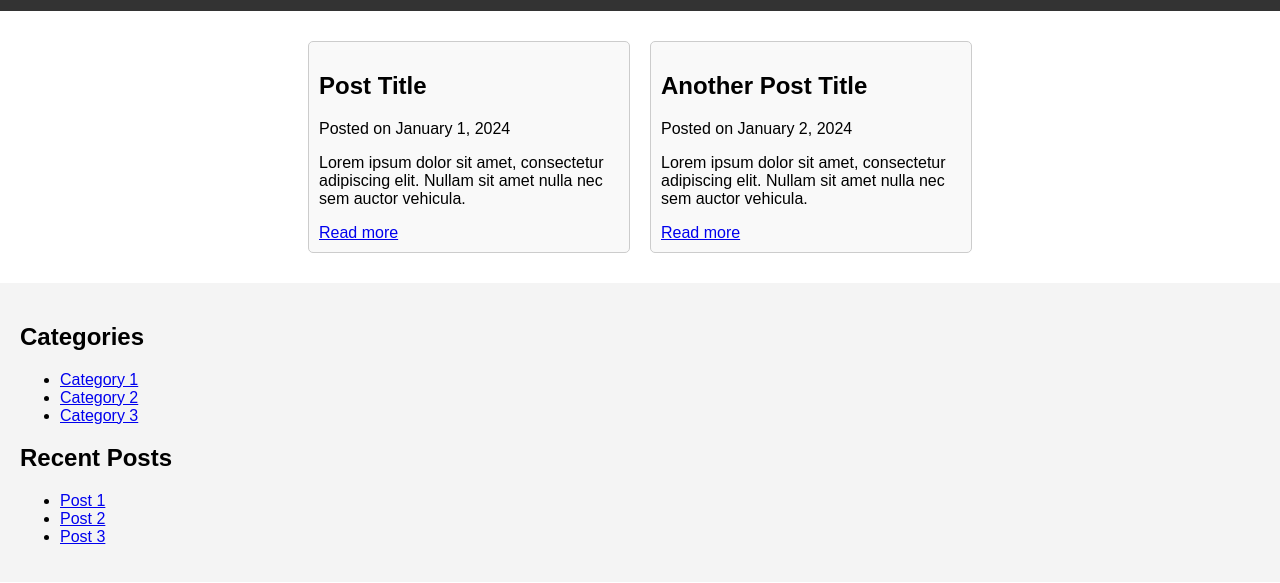
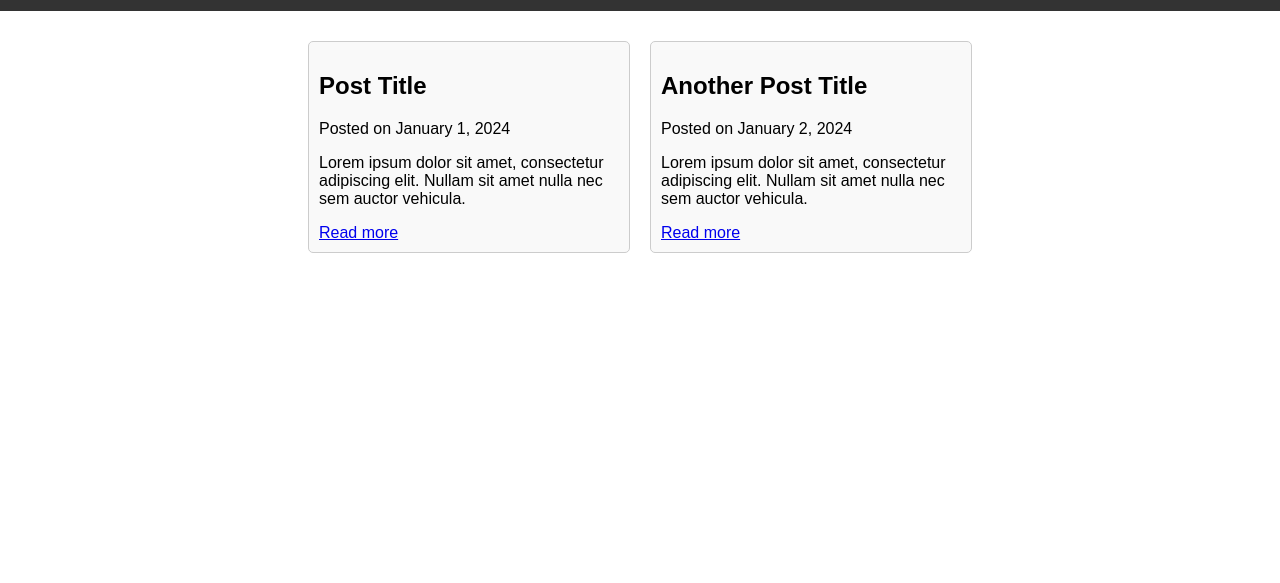
Before and after one commit to sudip051/sudip.github.io, a plain HTML site: page index.html in a window 1280 px wide. Shown: the part 89-672 px from the top of the page. Drawn offline with Linux system fonts and the light colour scheme.

Commit message:
index.html

```diff
--- a/index.html
+++ b/index.html
@@ -1,10 +1,11 @@
+
 <!DOCTYPE html>
 <html lang="en">
 <head>
     <meta charset="UTF-8">
     <meta http-equiv="X-UA-Compatible" content="IE=edge">
     <meta name="viewport" content="width=device-width, initial-scale=1.0">
-    <title>Simple Blog</title>
+    <title>Sudip professional Journey</title>
     <style>
         body {
             font-family: Arial, sans-serif;
@@ -56,19 +57,5 @@
             <a href="#">Read more</a>
         </article>
     </main>
-    <aside>
-        <h2>Categories</h2>
-        <ul>
-            <li><a href="#">Category 1</a></li>
-            <li><a href="#">Category 2</a></li>
-            <li><a href="#">Category 3</a></li>
-        </ul>
-        <h2>Recent Posts</h2>
-        <ul>
-            <li><a href="#">Post 1</a></li>
-            <li><a href="#">Post 2</a></li>
-            <li><a href="#">Post 3</a></li>
-        </ul>
-    </aside>
 </body>
 </html>
```
